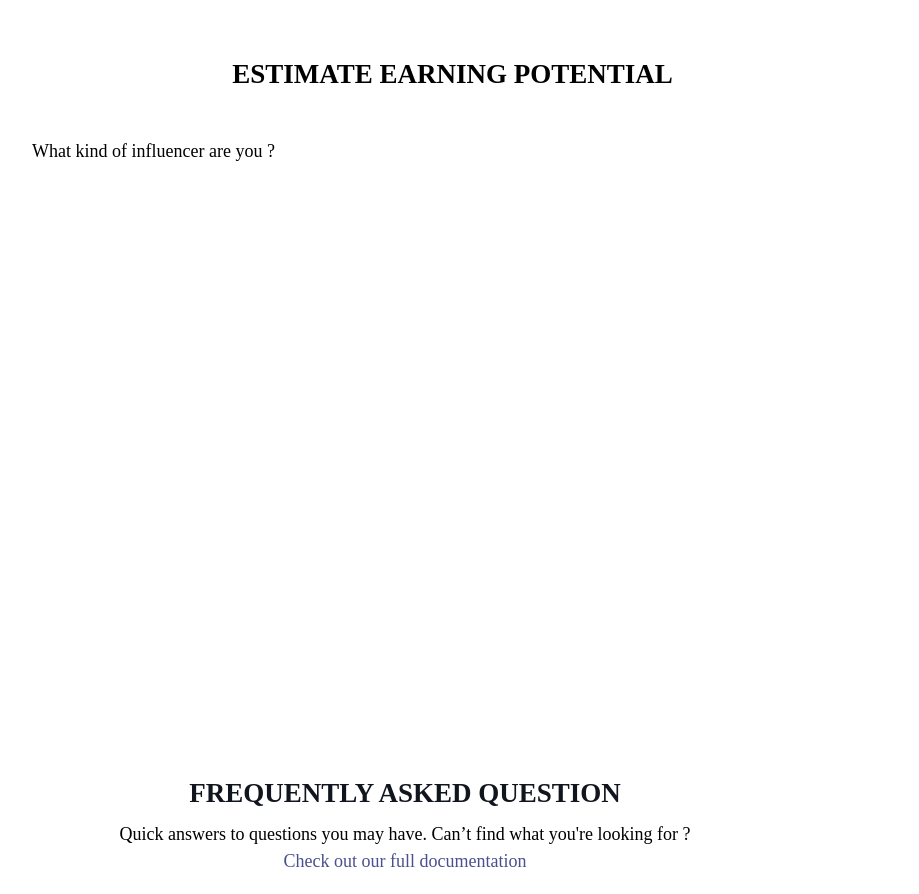
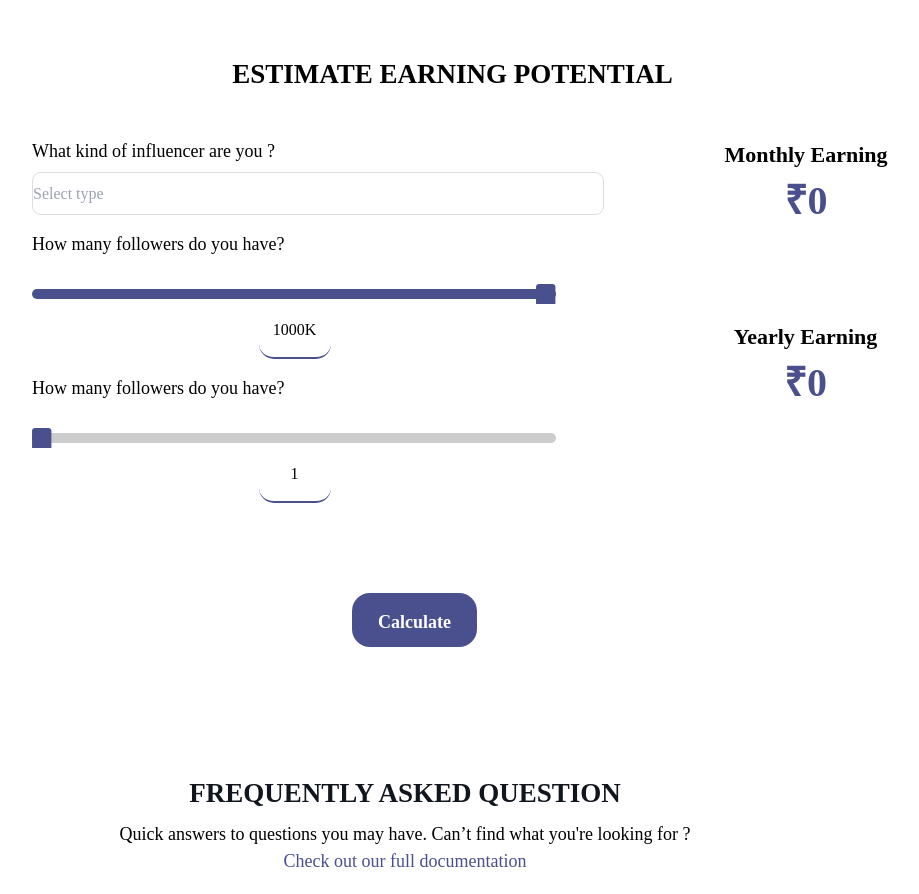
Before and after one commit to AbhiiiDev/Createnary-frontend, a React (Vite) app in the folder client/: page / in a window 1280 px wide. Shown: the part 1520-2414 px from the top of the page, without its empty margins (235-1154 px from the left). Built offline with nearby package versions, Linux system fonts and the light colour scheme.

Commit message:
UI completed

```diff
--- a/client/src/sections/Earning.jsx
+++ b/client/src/sections/Earning.jsx
@@ -58,7 +58,7 @@ const Earning = () => {
                 className="w-[300px] h-[7.5px] bg-gray-300 rounded-full appearance-none"
                 onChange={handleFollowerChange}
                 style={{
-                  backgroundImage: `linear-gradient(to right, #4A508E 0%, #4A508E ${followers}%, #CCCCCC ${followers}%, #CCCCCC 100%)`,
+                  backgroundImage: `linear-gradient(to right, #4A508E 0%, #4A508E ${(followers - 10) / (500 - 10) * 100}%, #CCCCCC ${(followers - 10) / (500 - 10) * 100}%, #CCCCCC 100%)`,
                 }}
               />
               <style jsx>
@@ -138,14 +138,99 @@ const Earning = () => {
         <div className="w-[441px] ml-[200px] h-[32px] text-center leading-[32.4px] text-[27px] font-bold ">
           ESTIMATE EARNING POTENTIAL
         </div>
-        <div className="w-[866px] h-[559px] gap-[50px] mt-12">
-          <div className="h-[455px] gap-[120px]">
+        <div className="w-[866px] h-[559px] flex-col gap-[50px]   mt-12">
+          <div className="h-[455px] flex gap-[120px]">
             <div className="w-[572px] h-[455px]">
               <div className="w-[349.09px] h-[22px] font-medium text-[18px]  ">
                 What kind of influencer are you ?
               </div>
+                <input
+            type="text"
+            placeholder="Select type"
+            className="w-[572px] h-[43px]  rounded-[8.87px] border-[1.11px] mt-3 border-[#DDDCE0]"
+          />
+          <div className="mt-4 font-medium text-[18px] w-[370.1px] h-[22px]">
+          How many followers do you have?
+          </div>
+          <input
+                type="range"
+                min={10}
+                max={500}
+                defaultValue={10}
+                step={10}
+                value={followers}
+                className="mt-9 w-[524.14px] h-[10px] bg-gray-300 rounded-full appearance-none"
+                onChange={handleFollowerChange}
+                style={{
+                  backgroundImage: `linear-gradient(to right, #4A508E 0%, #4A508E ${(followers - 10) / (500 - 10) * 100}%, #CCCCCC ${(followers - 10) / (500 - 10) * 100}%, #CCCCCC 100%)`,
+                }}
+              />
+              <style jsx>
+                {`
+                  input[type="range"]::-webkit-slider-thumb {
+                    -webkit-appearance: none;
+                    appearance: none;
+                    width: 20px; /* Set the width of the thumb */
+                    height: 20px; /* Set the height of the thumb */
+                    background: url(${Rectangle}); /* Set your custom image as background */
+                    background-size: cover; /* Ensure the image covers the entire thumb */
+                    cursor: pointer; /* Change cursor to pointer */
+                  }
+                `}
+              </style>
+              <div className="w-[72px] ml-[226.58px] mt-3 h-[41px] rounded-[15px] border-b-2  border-[#4A508E] text-center font-medium">
+              {followers}K
+            </div>
+            <div className="mt-4 font-medium text-[18px] w-[370.1px] h-[22px]">
+          How many followers do you have?
+          </div>
+            <input
+                type="range"
+                min={1}
+                max={100}
+                defaultValue={1}
+                value={products}
+                className="mt-9 w-[524.14px] h-[10px] bg-gray-300 rounded-full appearance-none"
+                onChange={handleProductChange}
+                style={{
+                  backgroundImage: `linear-gradient(to right, #4A508E 0%, #4A508E ${products}%, #CCCCCC ${products}%, #CCCCCC 100%)`,
+                }}
+              />
+              <style jsx>
+                {`
+                  input[type="range"]::-webkit-slider-thumb {
+                    -webkit-appearance: none;
+                    appearance: none;
+                    width: 20px; /* Set the width of the thumb */
+                    height: 20px; /* Set the height of the thumb */
+                    background: url(${Rectangle}); /* Set your custom image as background */
+                    background-size: cover; /* Ensure the image covers the entire thumb */
+                    cursor: pointer; /* Change cursor to pointer */
+                  }
+                `}
+              </style>
+              <div className="w-[72px] ml-[226.58px] mt-3 h-[41px] rounded-[15px] border-b-2  border-[#4A508E] text-center font-medium">
+              {products}
+            </div>
+
+
+            </div>
+            <div className="w-[174px] h-[283px] flex flex-col gap-[81px]">
+                  <div className="w-[164px] h-[101px] text-center font-bold text-[22px]">
+                   Monthly Earning
+                  <div className="font-bold text-[#4A508E] text-[40px]"> ₹{monthly.toLocaleString('en-IN')}</div>
+                  </div>
+                  <div  className="w-[163px] h-[101px] text-center font-bold text-[22px]">
+                    Yearly Earning
+                    <div className="font-bold text-[#4A508E] text-[40px]">
+                    ₹{(monthly * 12).toLocaleString('en-IN')}
+                    </div>
+                  </div>
             </div>
           </div>
+          <button className="ml-80 w-[125px] h-[54px] rounded-[18px] px-[24px] py-[16px] text-white bg-[#4A508E] font-semibold text-[18px]" onClick={handleCalculate}>
+                  Calculate
+          </button>
         </div>
       </div>
     </>
--- a/client/src/sections/Link.jsx
+++ b/client/src/sections/Link.jsx
@@ -5,7 +5,7 @@ const Link = () => {
 <>
 {/* Laptop View */}
 
-    <div className="hidden w-[1440px] xl:flex items-center  h-auto max-h-[724px] mt-[-250px] p-[40px] bg-[#4A508E]">
+    <div className="hidden w-[1440px] xl:flex mr-4 items-center  h-auto max-h-[724px] mt-[-250px] p-[40px] bg-[#4A508E]">
         <img src="/src/assets/Left.svg" className="w-[18px] h-[33px] cursor-pointer " alt="" />
       <div className="w-[1264px] h-[644px] flex flex-col items-center gap-[50px] ">
         <div className="w-[1264px] h-[540px] flex flex-col items-center  gap-[50px] ">
@@ -32,7 +32,7 @@ const Link = () => {
             <span className="text-[#11151D] text-[18px] font-[600px]">Try for Free</span>
         </div>
       </div>
-      <img src="/src/assets/Right.svg" className="w-[18px] h-[33px] cursor-pointer " alt="" />
+      <img src="/src/assets/Right.svg" className="mr-[20px] w-[18px] h-[33px] cursor-pointer " alt="" />
     </div>
 
 {/* Tablet View */}
@@ -57,7 +57,7 @@ const Link = () => {
             <span className="text-[#11151D] text-[18px] font-[600]">Try for Free</span>
         </div>
     </div>
-    <img src="/src/assets/Right.svg" className="w-[18px] h-[33px] cursor-pointer" alt="" />
+    <img src="/src/assets/Right.svg" className="w-[18px] h-[33px]  cursor-pointer" alt="" />
 </div>
 
 
```
